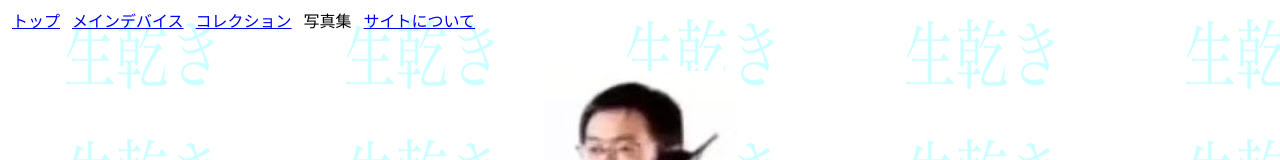
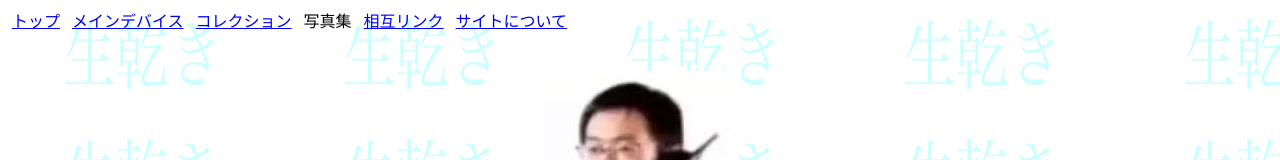
Before and after one commit to negi714/negi714.github.io, a plain HTML site: page shashin/shashin.html in a window 1280 px wide. Shown: the top 160 px of the page. Drawn offline with Linux system fonts and the light colour scheme.

Commit message:
Update shashin.html

```diff
--- a/shashin/shashin.html
+++ b/shashin/shashin.html
@@ -9,6 +9,7 @@
             &nbsp;<a href="../devices/devices.html">メインデバイス</a>&nbsp;
             &nbsp;<a href="../collection/collection.html">コレクション</a>&nbsp;
             &nbsp;写真集&nbsp;
+            &nbsp;<a href="../connections/connections.html">相互リンク</a>&nbsp;
             &nbsp;<a href="../about/aboutsite.html">サイトについて</a>&nbsp;
             <br><br><br>
             <table align="center">
```
